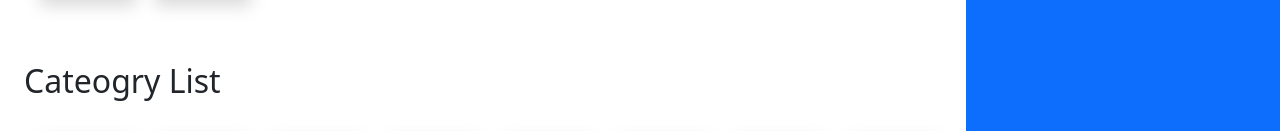
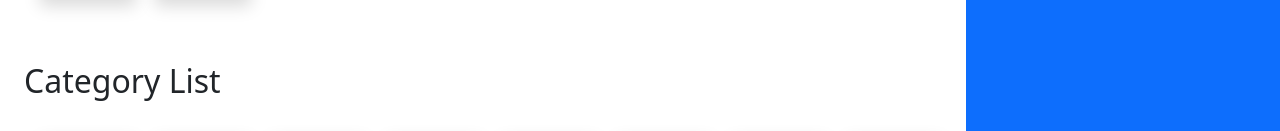
Before and after one commit to Maiiakal/supermarket-pos-system, a React (Create React App) app: page / in a window 1280 px wide. Shown: the part 384-515 px from the top of the page. Built offline with nearby package versions, Linux system fonts and the light colour scheme.

Commit message:
Update CategoryList.jsx

```diff
--- a/src/features/list/components/CategoryList.jsx
+++ b/src/features/list/components/CategoryList.jsx
@@ -7,7 +7,7 @@ const categories = CategoryGenerator(10)
 export function CategoryList() {
   return (
     <div className="mb-5">
-      <h2 className="mb-3 ms-4"> Cateogry List</h2>
+      <h2 className="mb-3 ms-4"> Category List</h2>
       <Layout>
         {categories.map((category) => (
           <MiniCard key={category.id} props={category} total={ categories.length} />
```
